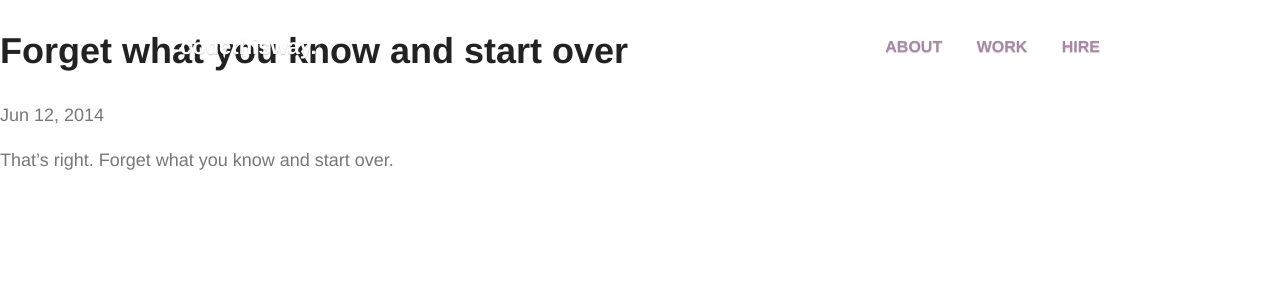
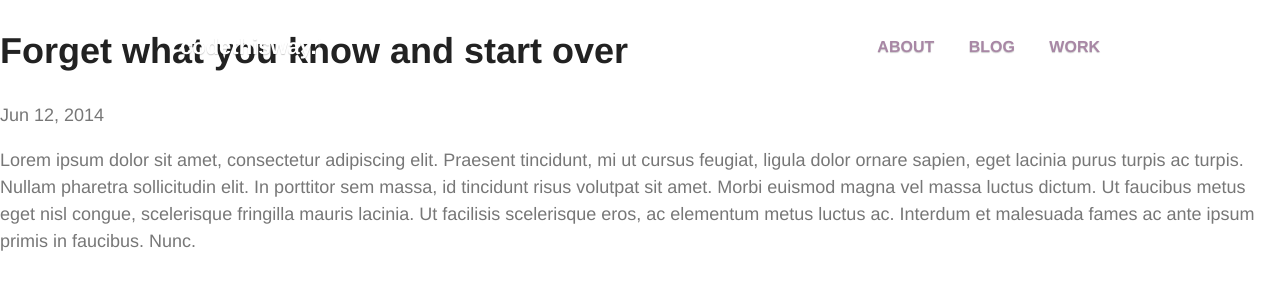
Before and after one commit to liampmccabe/notrab.github.io, a Jekyll site: the page built from _posts/2014-06-12-forget-what-you-know-and-start-over.markdown, in a window 1280 px wide. Shown: the top 300 px of the page. Built offline with Jekyll 4.4.1, drawn with Linux system fonts in a browser that asks for light colours; nearby versions of some CDN libraries; Markdown is read by kramdown in place of the engine named in the settings; comment, search, counter and statistics services are not loaded.

Commit message:
Update to homepage, tuncate blog post

```diff
--- a/_includes/header.html
+++ b/_includes/header.html
@@ -4,8 +4,8 @@
     <nav class="main-nav">
       <ul>
         <li><a href="/about">About</a></li>
+        <li><a href="/work">Blog</a></li>
         <li><a href="/work">Work</a></li>
-        <li><a href="/hire">Hire</a></li>
       </ul>
     </nav>
   </div>
--- a/_posts/2014-06-12-forget-what-you-know-and-start-over.markdown
+++ b/_posts/2014-06-12-forget-what-you-know-and-start-over.markdown
@@ -4,4 +4,4 @@
 date: 2014-06-12
 ---
 
-That's right. Forget what you know and start over.
+Lorem ipsum dolor sit amet, consectetur adipiscing elit. Praesent tincidunt, mi ut cursus feugiat, ligula dolor ornare sapien, eget lacinia purus turpis ac turpis. Nullam pharetra sollicitudin elit. In porttitor sem massa, id tincidunt risus volutpat sit amet. Morbi euismod magna vel massa luctus dictum. Ut faucibus metus eget nisl congue, scelerisque fringilla mauris lacinia. Ut facilisis scelerisque eros, ac elementum metus luctus ac. Interdum et malesuada fames ac ante ipsum primis in faucibus. Nunc.
--- a/index.html
+++ b/index.html
@@ -48,7 +48,7 @@
         {% for post in site.posts limit:1 %}
         <h2>{{ post.title }}</h2>
 
-        <p>Yeah, I do that with my stupidness. I was all of history's great robot actors - Acting Unit 0.8; Thespomat; David Duchovny! I've got to find a way to escape the horrible ravages of youth. Suddenly, I'm going to the bathroom like clockwork, every three hours. And those jerks at Social Security stopped sending me checks. <a href="{{ post.url | prepend: site.baseurl }}">Continue Reading</a>.</p>
+        <p>{{ post.content | strip_html | truncatewords:55}} <a href="{{ post.url | prepend: site.baseurl }}">Continue Reading</a>.</p>
         {% endfor %}
       </div>
   </div>
```
